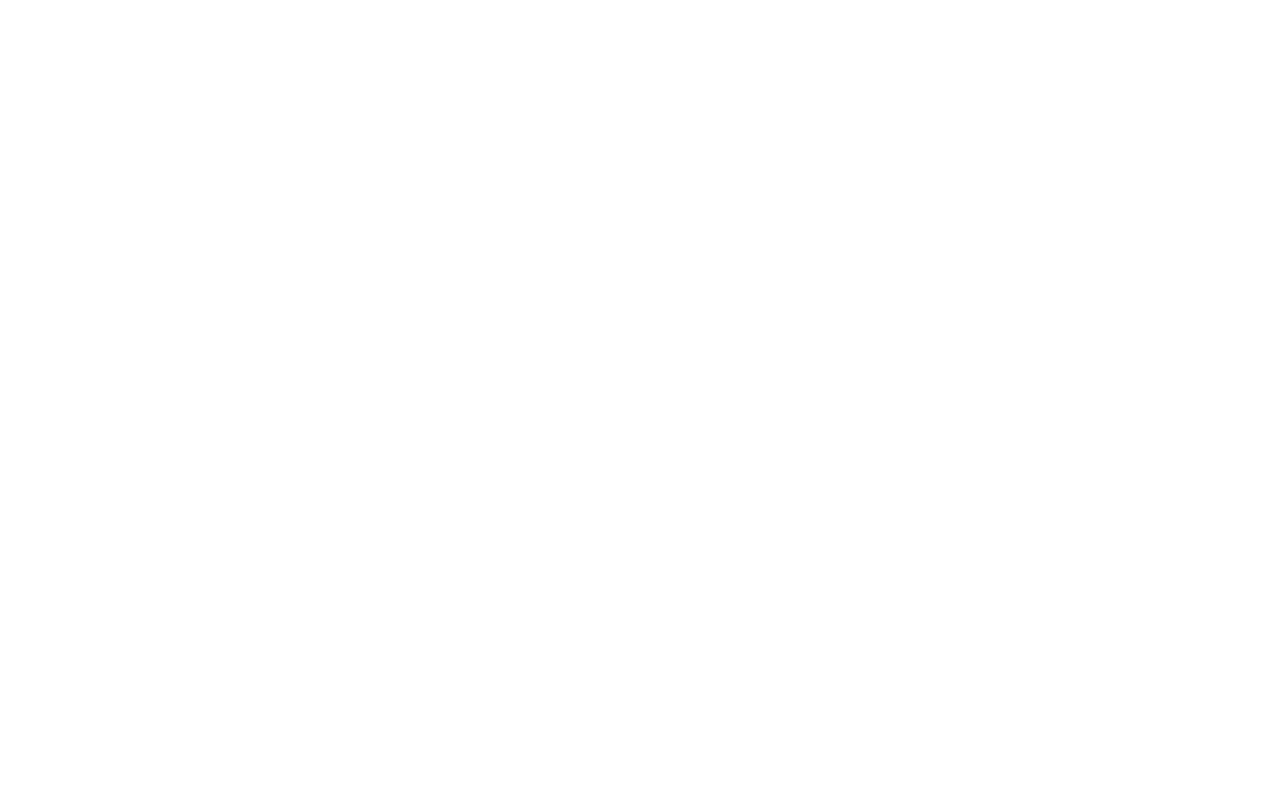
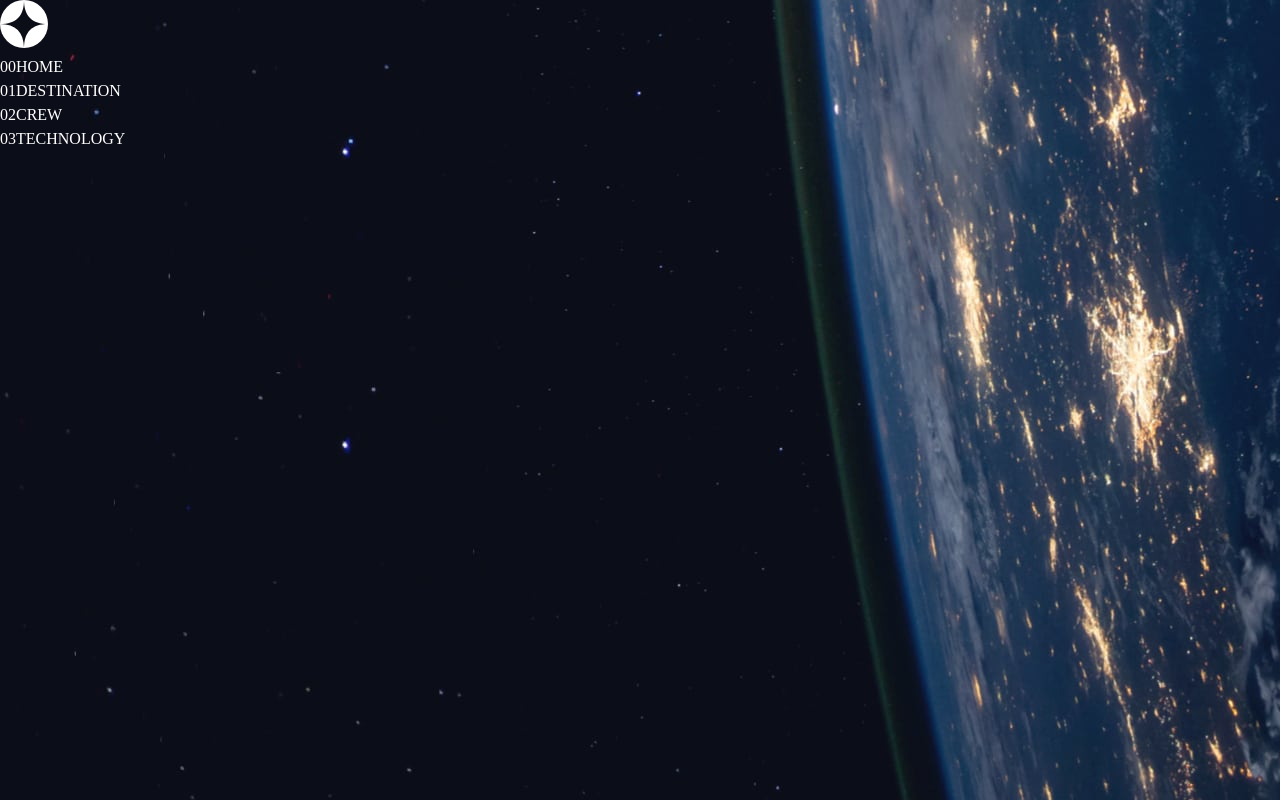
Before and after one commit to jdpena28/space-tourism, a Next.js app: page / in a window 1280 px wide. Built offline with nearby package versions, Linux system fonts and the light colour scheme; a web font is replaced by a local one.

Commit message:
Add Navbar component

```diff
--- a/package.json
+++ b/package.json
@@ -11,6 +11,7 @@
     "prepare": "husky install"
   },
   "dependencies": {
+    "nanoid": "^3.3.1",
     "next": "12.0.10",
     "next-seo": "^5.1.0",
     "react": "17.0.2",
--- a/pages/index.tsx
+++ b/pages/index.tsx
@@ -1,13 +1,22 @@
+import Navbar from "@/components/Navbar";
 import type { NextPage } from "next";
 import { NextSeo } from "next-seo";
 
 const Home: NextPage = () => {
   return (
-    <section className="flex h-screen w-full items-center justify-center font-primary">
+    <section id="home" className="h-screen w-full font-primary text-white">
       <NextSeo
         title="Space Tourism Website"
         description="Next.js Boilerplate configuration with Eslint, Prettier and Husky"
+        additionalLinkTags={[
+          {
+            rel: "icon",
+            href: "/assets/favicon-32x32.png",
+          },
+        ]}
       />
+      <Navbar />
+      <div className="container mx-auto" />
     </section>
   );
 };
--- /dev/null
+++ b/src/components/Navbar.tsx
@@ -0,0 +1,33 @@
+import React from "react";
+import { nanoid } from "nanoid";
+import Image from "next/image";
+import Link from "next/link";
+
+const TextLink: React.FC<TextLinkProps> = ({ navCount, navText }) => {
+  return (
+    <Link href="/">
+      <div>
+        <span className="ml-2 font-bold">{navCount}</span>
+        <span className="text-navText">{navText}</span>
+      </div>
+    </Link>
+  );
+};
+
+const Navbar = () => {
+  const data = ["HOME", "DESTINATION", "CREW", "TECHNOLOGY"];
+  return (
+    <nav className="flex w-full items-center justify-around">
+      <Image src="/assets/shared/logo.svg" height={48} width={48} />
+      <div className="flex">
+        {data.map((item, count) => {
+          return (
+            <TextLink key={nanoid()} navCount={`0${count++}`} navText={item} />
+          );
+        })}
+      </div>
+    </nav>
+  );
+};
+
+export default Navbar;
--- a/src/types/props.d.ts
+++ b/src/types/props.d.ts
@@ -0,0 +1,4 @@
+interface TextLinkProps {
+  navCount: string;
+  navText: string;
+}
--- a/styles/globals.css
+++ b/styles/globals.css
@@ -2,3 +2,7 @@
 @tailwind base;
 @tailwind components;
 @tailwind utilities;
+
+#home {
+  background-image: url("/assets/home/background-home-desktop.jpg");
+}
```
Also changed, not shown: 2 other files (tests, documents, lock files or other folders).
